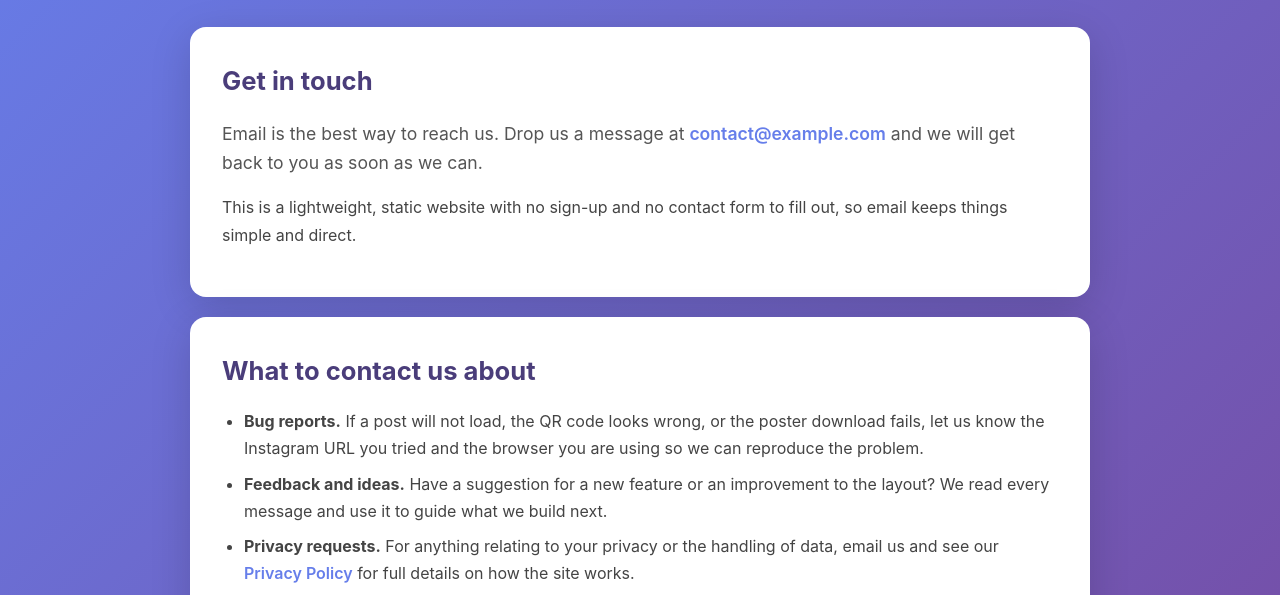
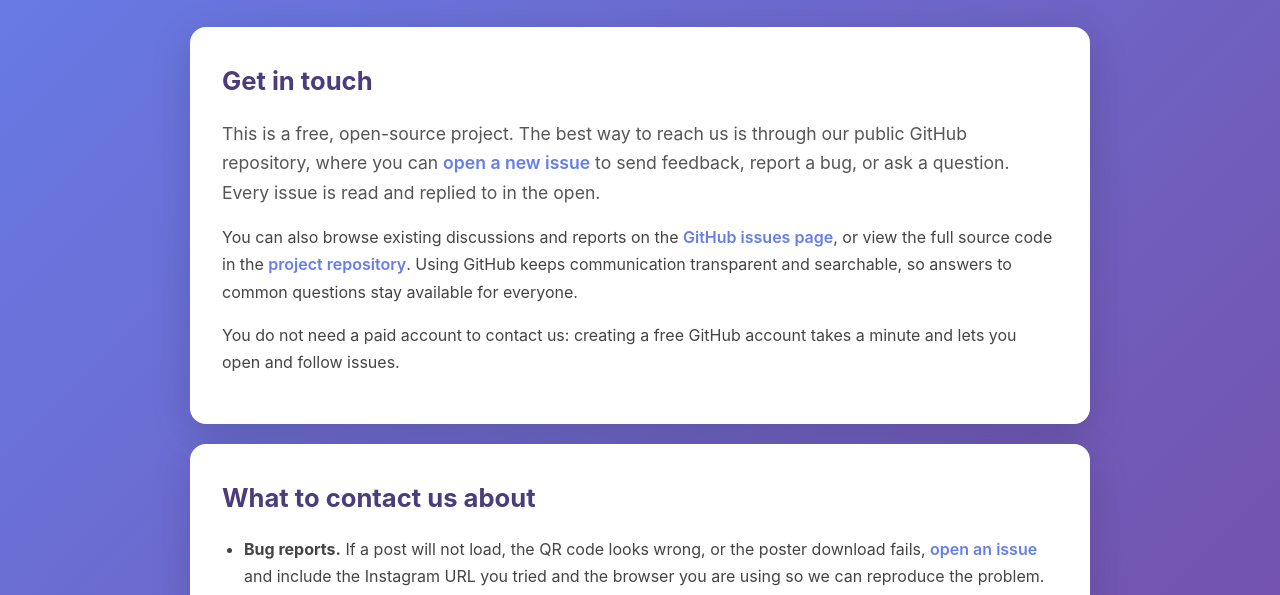
Before and after one commit to amirmuntaha/instagram_extractor, a website: page contact.html in a window 1280 px wide. Shown: the part 182-777 px from the top of the page. Drawn offline with Linux system fonts and the light colour scheme.

Commit message:
fix: replace placeholder email with reachable GitHub issues contact channel

```diff
--- a/contact.html
+++ b/contact.html
@@ -4,7 +4,7 @@
     <meta charset="UTF-8">
     <meta name="viewport" content="width=device-width, initial-scale=1.0">
     <title>Contact - Instagram Post Poster Generator</title>
-    <meta name="description" content="Get in touch with the team behind the Instagram Post Poster Generator. Send feedback, report a bug, or make a privacy request by email.">
+    <meta name="description" content="Get in touch with the team behind the Instagram Post Poster Generator. Send feedback, report a bug, or make a privacy request through our public GitHub repository.">
     <link rel="icon" type="image/svg+xml" href="favicon.svg">
     <link rel="stylesheet" href="style.css">
 </head>
@@ -28,16 +28,17 @@
 
         <section class="content-card">
             <h2>Get in touch</h2>
-            <p class="lead">Email is the best way to reach us. Drop us a message at <a href="mailto:contact@example.com">contact@example.com</a> and we will get back to you as soon as we can.</p>
-            <p>This is a lightweight, static website with no sign-up and no contact form to fill out, so email keeps things simple and direct.</p>
+            <p class="lead">This is a free, open-source project. The best way to reach us is through our public GitHub repository, where you can <a href="https://github.com/amirmuntaha/instagram_extractor/issues/new" target="_blank" rel="noopener noreferrer">open a new issue</a> to send feedback, report a bug, or ask a question. Every issue is read and replied to in the open.</p>
+            <p>You can also browse existing discussions and reports on the <a href="https://github.com/amirmuntaha/instagram_extractor/issues" target="_blank" rel="noopener noreferrer">GitHub issues page</a>, or view the full source code in the <a href="https://github.com/amirmuntaha/instagram_extractor" target="_blank" rel="noopener noreferrer">project repository</a>. Using GitHub keeps communication transparent and searchable, so answers to common questions stay available for everyone.</p>
+            <p>You do not need a paid account to contact us: creating a free GitHub account takes a minute and lets you open and follow issues.</p>
         </section>
 
         <section class="content-card">
             <h2>What to contact us about</h2>
             <ul>
-                <li><strong>Bug reports.</strong> If a post will not load, the QR code looks wrong, or the poster download fails, let us know the Instagram URL you tried and the browser you are using so we can reproduce the problem.</li>
-                <li><strong>Feedback and ideas.</strong> Have a suggestion for a new feature or an improvement to the layout? We read every message and use it to guide what we build next.</li>
-                <li><strong>Privacy requests.</strong> For anything relating to your privacy or the handling of data, email us and see our <a href="privacy.html">Privacy Policy</a> for full details on how the site works.</li>
+                <li><strong>Bug reports.</strong> If a post will not load, the QR code looks wrong, or the poster download fails, <a href="https://github.com/amirmuntaha/instagram_extractor/issues/new" target="_blank" rel="noopener noreferrer">open an issue</a> and include the Instagram URL you tried and the browser you are using so we can reproduce the problem.</li>
+                <li><strong>Feedback and ideas.</strong> Have a suggestion for a new feature or an improvement to the layout? Open an issue and describe it. We read every report and use it to guide what we build next.</li>
+                <li><strong>Privacy requests.</strong> For anything relating to your privacy or the handling of data, open an issue on the repository and see our <a href="privacy.html">Privacy Policy</a> for full details on how the site works.</li>
             </ul>
             <p>Please note that we are not affiliated with Instagram or Meta and cannot help with account issues, password resets, or content disputes on Instagram itself.</p>
         </section>
```
Also changed, not shown: privacy.html (+1 -1 lines), tests/site.spec.js (+5 -3 lines).
